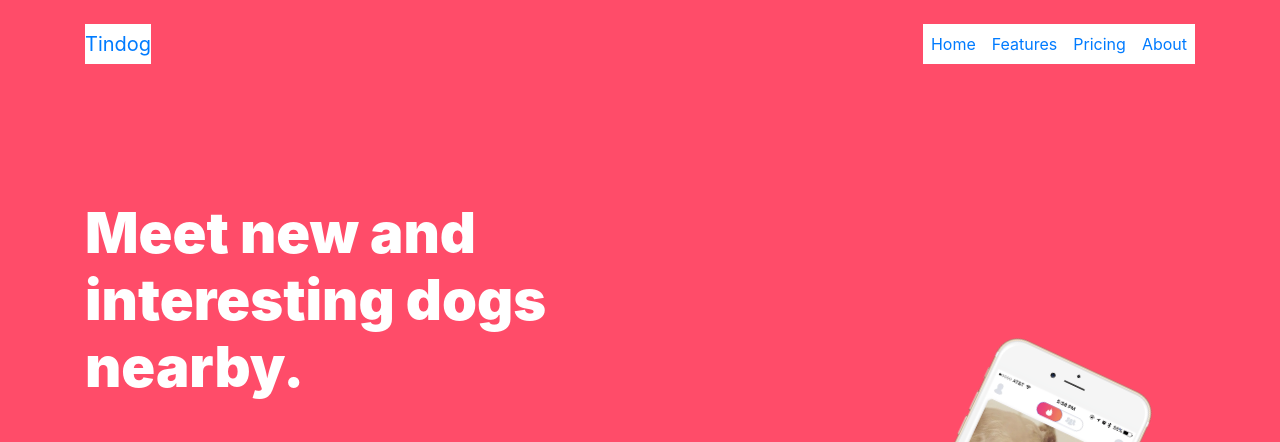
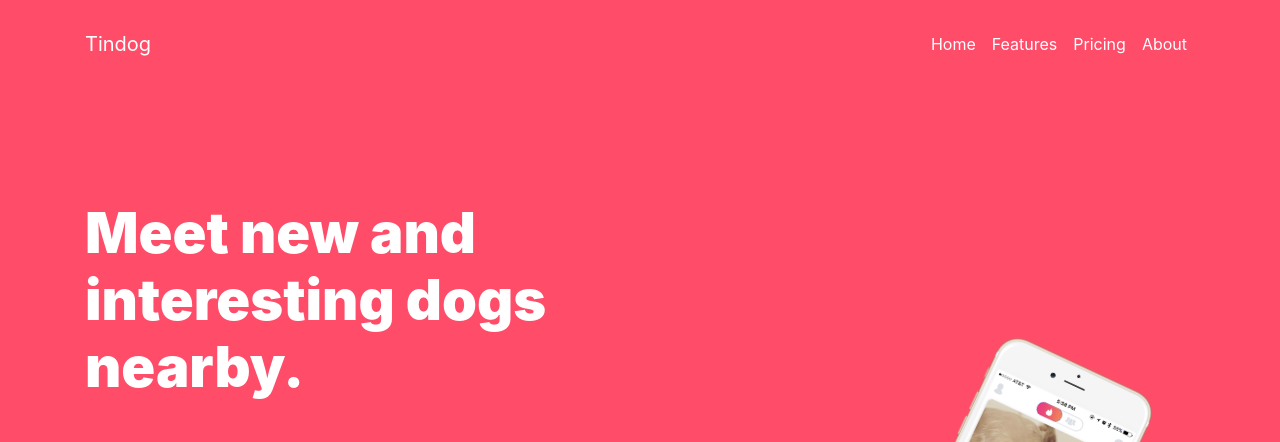
Before and after one commit to JMCortezz/tindog, a plain HTML site: page index.html in a window 1280 px wide. Shown: the top 442 px of the page. Drawn offline with nearby package versions, Linux system fonts and the light colour scheme.

Commit message:
Update index.html

```diff
--- a/index.html
+++ b/index.html
@@ -36,7 +36,7 @@
     }
 
     #tindog-btn,#home-btn,#features-btn,#pricing-btn,#about-btn{
-        background-color: var(--secondary-color);
+        color: var(--secondary-color);
     }
 
     .hero__img {
```
